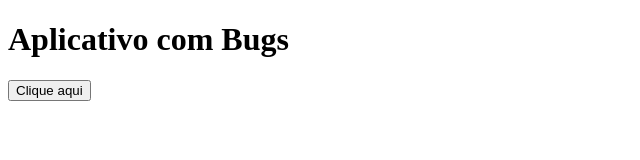
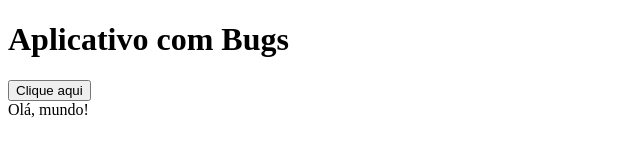
Before and after one commit to marianialmeida28/atividade-branch-2, a plain HTML site: page index.html in a window 1280 px wide. Both pictures are taken after a click on the button "Clique aqui". Shown: the full height of the page, 0-640 px from the left. Drawn offline with Linux system fonts and the light colour scheme.

Commit message:
corrige nome da função mostrarMensagem

```diff
--- a/index.html
+++ b/index.html
@@ -13,7 +13,7 @@
 
   <script>
     // BUG 1: erro de nome de função
-    function mostrarMenssagem() {
+    function mostrarMensagem() {
       document.getElementById("mensagem").innerText = "Olá, mundo!";
     }
 
```
